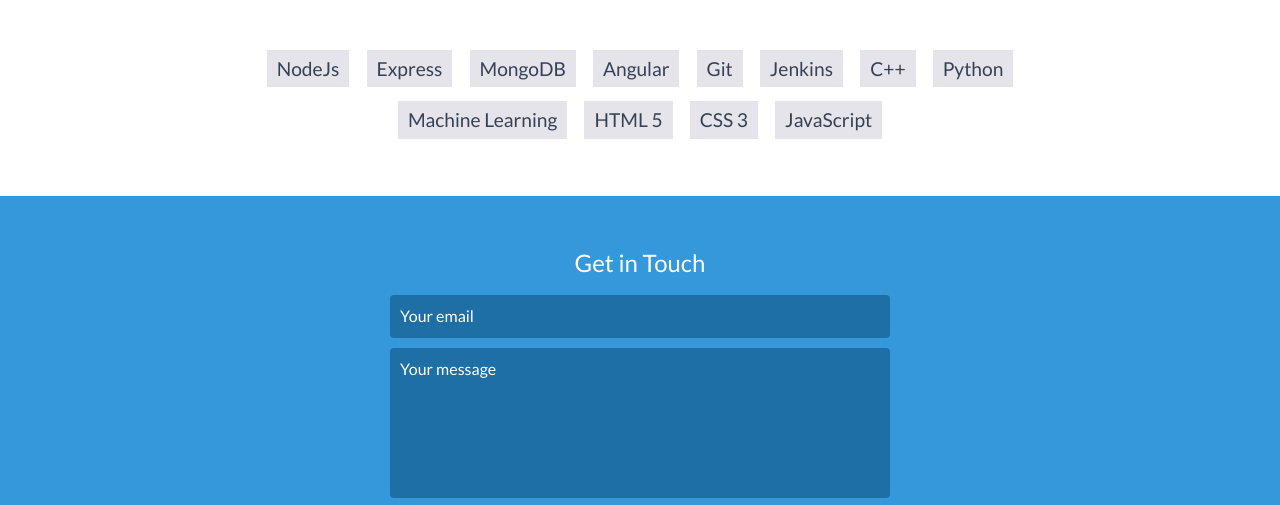
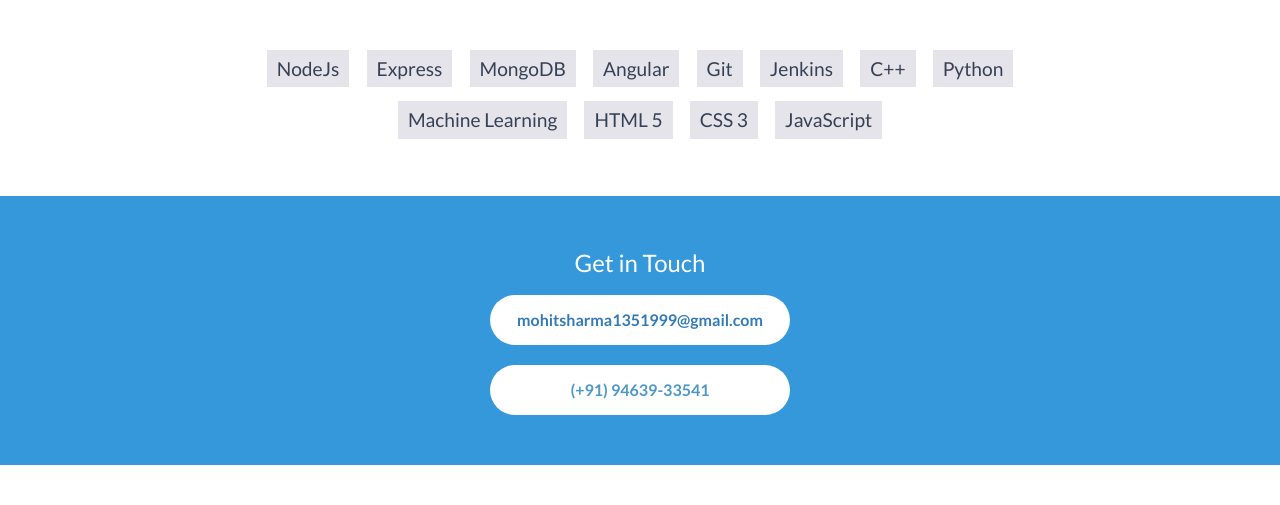
Before and after one commit to mohitsharma1351999/protfolio, a plain HTML site: page index.html in a window 1280 px wide. Shown: the part 4058-4563 px from the top of the page. Drawn offline with nearby package versions, Linux system fonts and the light colour scheme.

Commit message:
final-commit

```diff
--- a/css/styles.css
+++ b/css/styles.css
@@ -1,15 +1,3 @@
-/*!
-    Title: Dev Portfolio Template
-    Version: 1.2.2
-    Last Change: 03/25/2020
-    Author: Ryan Fitzgerald
-    Repo: https://github.com/RyanFitzgerald/devportfolio-template
-    Issues: https://github.com/RyanFitzgerald/devportfolio-template/issues
-
-    Description: This file contains all the styles associated with the page
-    that don't come from third party libraries. This file gets compiled using
-    Gulp and send to the /css folder which is then loaded on the page.
-*/
 body {
     font-family: 'Lato', sans-serif;
     font-size: 16px
@@ -891,3 +879,36 @@ footer {
         padding: 5px 10px
     }
 }
+
+.mail-box {
+    width: 300px;
+    height: 50px;
+    margin: auto;
+    border-radius: 300px;
+    background-color: white;
+    display: flex;
+    align-items: center;
+}
+
+.mail-box p {
+    margin: auto;
+    color:rgba(33, 125, 187, 0.8);
+    font-weight: bold;
+}
+
+.phone-box {
+    width: 300px;
+    height: 50px;
+    margin: auto;
+    border-radius: 300px;
+    background-color: white;
+    display: flex;
+    align-items: center;
+    margin-top: 20px;
+}
+
+.phone-box p {
+    margin: auto;
+    color:rgba(33, 125, 187, 0.8);
+    font-weight: bold;
+}
--- a/index.html
+++ b/index.html
@@ -18,7 +18,6 @@
     <div id="mobile-menu-open" class="shadow-large">
         <i class="fa fa-bars" aria-hidden="true"></i>
     </div>
-    <!-- End #mobile-menu-toggle -->
     <header>
         <div id="mobile-menu-close">
             <span>Close</span> <i class="fa fa-times" aria-hidden="true"></i>
@@ -44,15 +43,13 @@
             </li>
         </ul>
     </header>
-    <!-- End header -->
 
     <div id="lead">
         <div id="lead-content">
             <h1>Mohit Sharma</h1>
             <h2>Software Engineer</h2>
-            <a href="./assets/" download="MohitSharma(resume).pdf" class="btn-rounded-white">Download Resume</a>
+            <a href="https://drive.google.com/uc?export=download&id=162jieV6QOM2KDy4HrXhAht-jghb4-SQr" class="btn-rounded-white" download>Download Resume</a>
         </div>
-        <!-- End #lead-content -->
 
         <div id="lead-overlay"></div>
 
@@ -61,9 +58,7 @@
                 <i class="fa fa-chevron-down" aria-hidden="true"></i>
             </span>
         </div>
-        <!-- End #lead-down -->
     </div>
-    <!-- End #lead -->
 
     <div id="about">
         <div class="container">
@@ -81,7 +76,6 @@
             </div>
         </div>
     </div>
-    <!-- End #about -->
 
     <div id="experience" class="background-alt">
         <h2 class="heading">Experience</h2>
@@ -123,7 +117,6 @@
             </div>
         </div>
     </div>
-    <!-- End #experience -->
 
     <div id="education">
         <h2 class="heading">Education & Professional Trainings</h2>
@@ -154,9 +147,7 @@
             </h4>
         </div>
 
-        <!-- End .education-block -->
     </div>
-    <!-- End #education -->
 
     <div id="projects" class="background-alt">
         <h2 class="heading">Projects</h2>
@@ -210,7 +201,6 @@
             </div>
         </div>
     </div>
-    <!-- End #projects -->
 
     <div id="skills">
         <h2 class="heading">Skills</h2>
@@ -229,21 +219,19 @@
             <li>JavaScript</li>
         </ul>
     </div>
-    <!-- End #skills -->
 
     <div id="contact">
         <h2>Get in Touch</h2>
-        <div id="contact-form">
-            <form method="POST" action="mailto:mohitsharma1351999@gmail.com">
-                <input type="hidden" name="_subject" value="Contact request from personal website" />
-                <input type="email" name="_replyto" placeholder="Your email" required>
-                <textarea name="message" placeholder="Your message" required></textarea>
-                <button type="submit">Send</button>
-            </form>
+            <div>
+                <div class="mail-box">
+                    <p><a href="mailto:mohitsharma1351999@gmail.com">mohitsharma1351999@gmail.com</a></p>
+                </div>
+                <div class="phone-box">
+                    <p>(+91) 94639-33541</p>
+                </div>
+            </div>
         </div>
-        <!-- End #contact-form -->
     </div>
-    <!-- End #contact -->
 
     <footer>
         <div class="container" style="position: relative;">
@@ -275,12 +263,9 @@
             </div>
         </div>
     </footer>
-    <!-- End footer -->
 
     <script src="https://ajax.googleapis.com/ajax/libs/jquery/1.12.4/jquery.min.js"></script>
     <script src="js/scripts.min.js"></script>
 </body>
 
 </html>
-
-                    <!-- End .project-image -->
```
Also changed, not shown: 1 other file.
